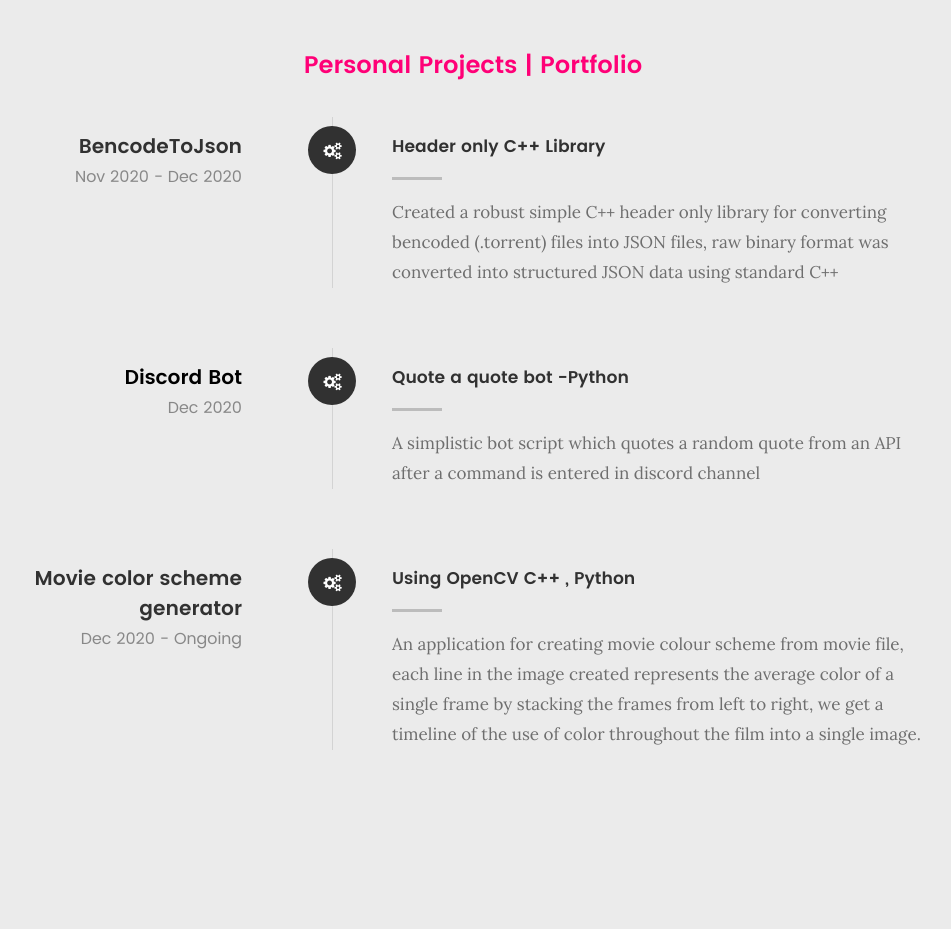
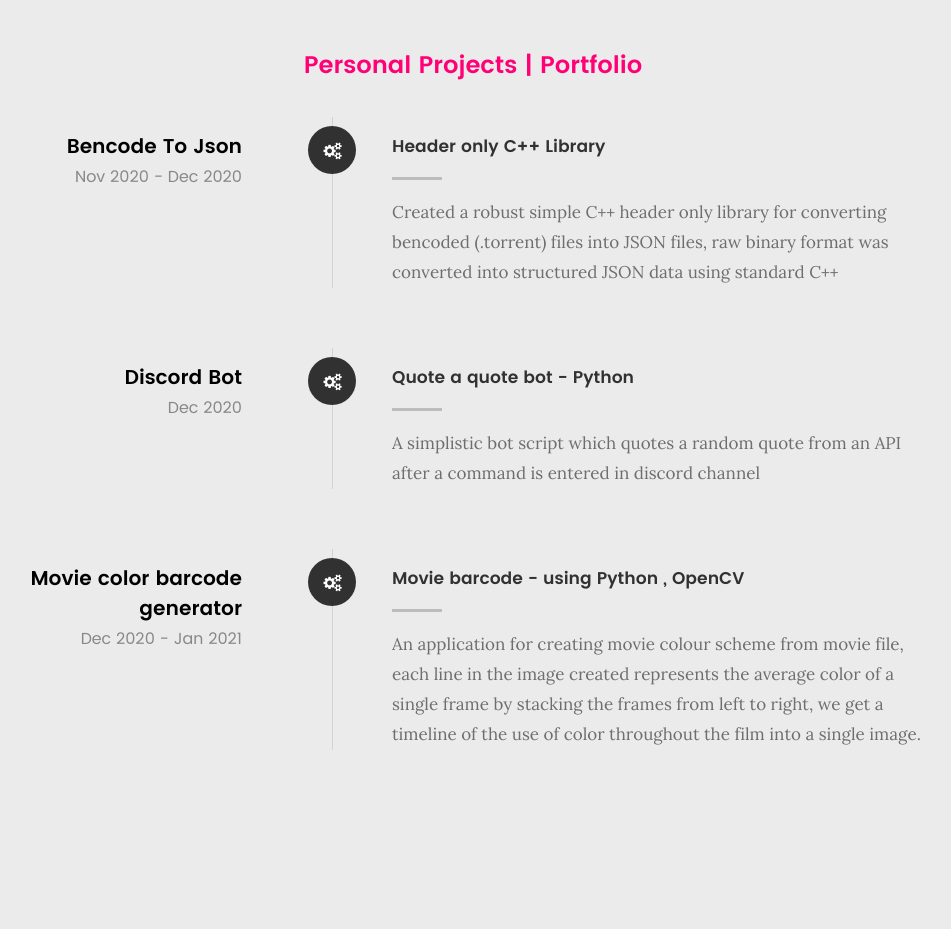
Before and after one commit to maxyodedara5/maxyodedara5.github.io, a plain HTML site: page index.html in a window 1280 px wide. Shown: the part 2900-3829 px from the top of the page, without its empty margins (147-1098 px from the left). Drawn offline with Linux system fonts and the light colour scheme; files whose address does not match are found by name.

Commit message:
Updated Movie barcode project info and resume file

```diff
--- a/index.html
+++ b/index.html
@@ -311,7 +311,7 @@
 							</div>
 
 							<div class="timeline-header">
-								<h3>BencodeToJson</h3>
+								<h3><a href="https://github.com/maxyodedara5/BencodeToJson" target="_blank">Bencode To Json</a></h3>
 								<p>Nov 2020 - Dec 2020</p>
 							</div>
 
@@ -341,7 +341,7 @@
 							</div>
 
 							<div class="timeline-content">
-								<h4>Quote a quote bot -Python</h4>
+								<h4>Quote a quote bot - Python</h4>
 								<p>A simplistic bot script which quotes a random quote from an
 									API after a command is entered in discord channel
 								</p>
@@ -360,12 +360,12 @@
 							</div>
 
 							<div class="timeline-header">
-								<h3>Movie color scheme generator</h3>
-								<p>Dec 2020 - Ongoing</p>
+								<h3><a href="https://github.com/maxyodedara5/MovieBarcodeGenerator" target="_blank">Movie color barcode generator</a></h3>
+								<p>Dec 2020 - Jan 2021</p>
 							</div>
 
 							<div class="timeline-content">
-								<h4>Using OpenCV C++ , Python</h4>
+								<h4>Movie barcode - using Python , OpenCV</h4>
 								<p>An application for creating movie colour scheme from movie file, each line in the
 									image created
 									represents the average color of a single frame by stacking the frames from left to
```
Also changed, not shown: 1 other file.
